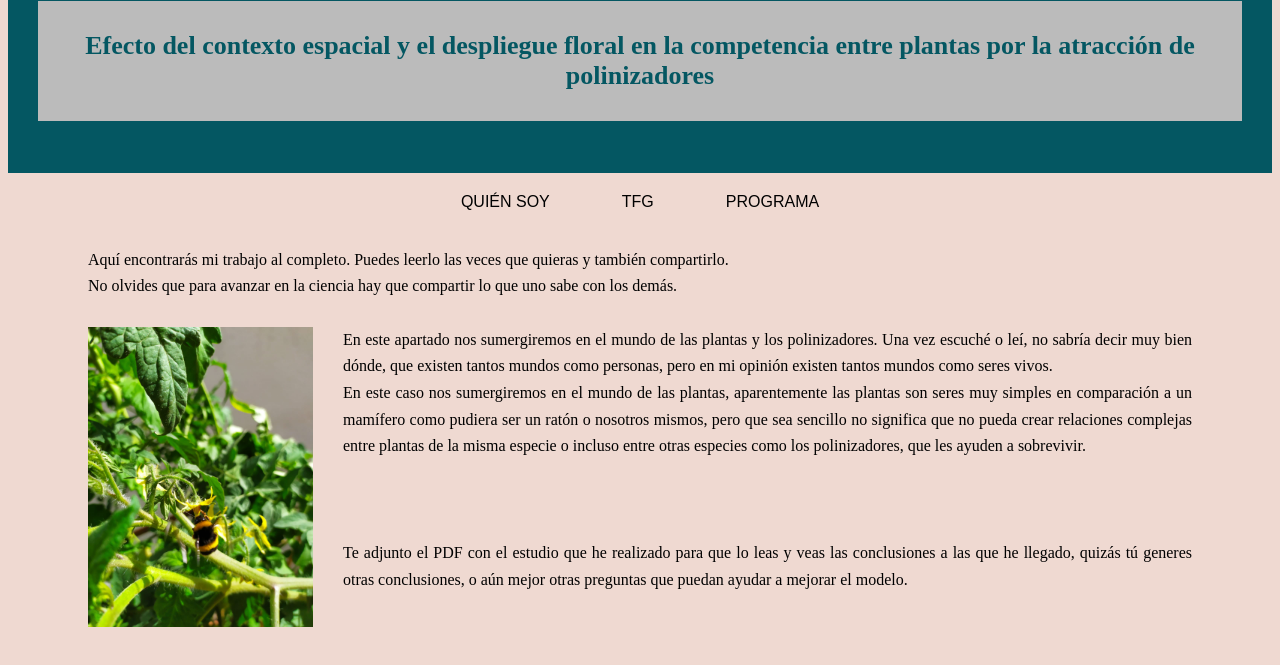
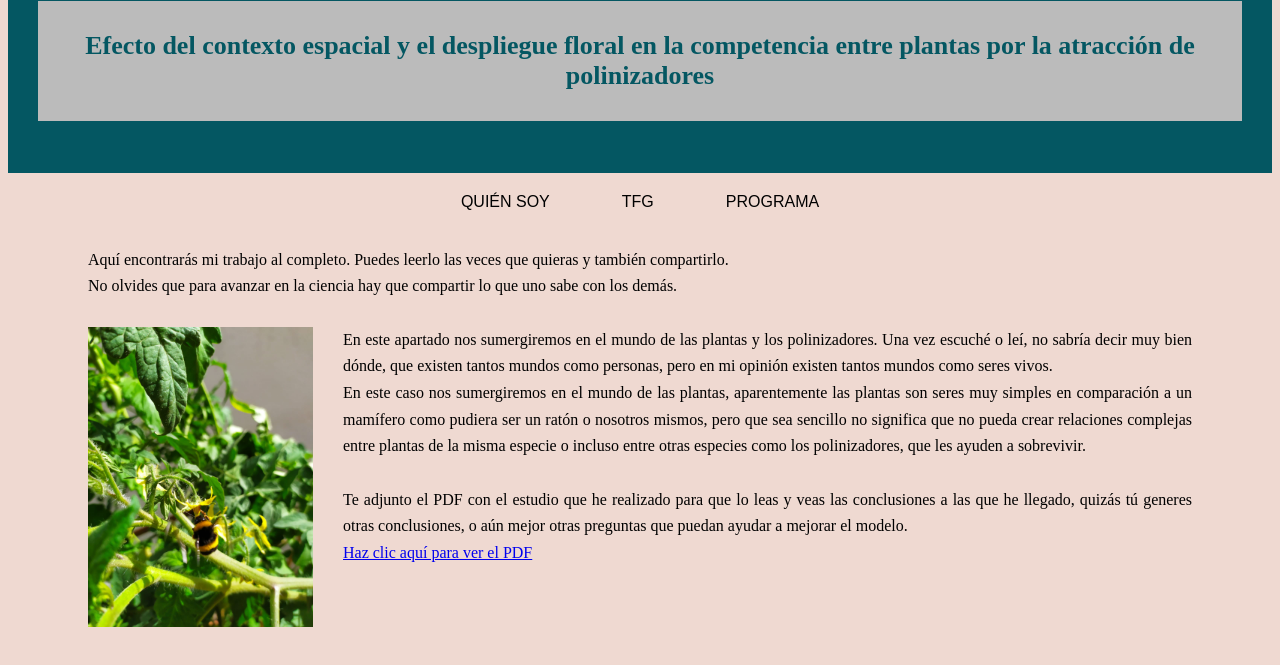
Before and after one commit to lauraquintana/TFG, a plain HTML site: page index.html in a window 1280 px wide. Both pictures are taken after a click on the button "TFG". Shown: the part 117-782 px from the top of the page. Drawn offline with Linux system fonts and the light colour scheme.

Commit message:
update TFG.pdf

```diff
--- a/index.html
+++ b/index.html
@@ -23,7 +23,9 @@
 
     <p id="tfg2">
        Aquí encontrarás mi trabajo al completo. Puedes leerlo las veces que quieras y también compartirlo.<br> No olvides que para avanzar en la ciencia hay que compartir lo que uno sabe con los demás.
-    <br><br><img src="images/abeja.jpeg" alt="abeja" style="margin-top: 0px; margin-right: 30px; float:left" height=50% />En este apartado nos sumergiremos en el mundo de las plantas y los polinizadores. Una vez escuché o leí, no sabría decir muy bien dónde, que existen tantos mundos como personas, pero en mi opinión existen tantos mundos como seres vivos.<br> En este caso nos sumergiremos en el mundo de las plantas, aparentemente las plantas son seres muy simples en comparación a un mamífero como pudiera ser un ratón o nosotros mismos, pero que sea sencillo no significa que no pueda crear relaciones complejas entre plantas de la misma especie o incluso entre otras especies como los polinizadores, que les ayuden a sobrevivir.<br><br><br><br> Te adjunto el PDF con el estudio que he realizado para que lo leas y veas las conclusiones a las que he llegado, quizás tú generes otras conclusiones, o aún mejor otras preguntas que puedan ayudar a mejorar el modelo.   </p>
+    <br><br><img src="images/abeja.jpeg" alt="abeja" style="margin-top: 0px; margin-right: 30px; float:left" height=50% />En este apartado nos sumergiremos en el mundo de las plantas y los polinizadores. Una vez escuché o leí, no sabría decir muy bien dónde, que existen tantos mundos como personas, pero en mi opinión existen tantos mundos como seres vivos.<br> En este caso nos sumergiremos en el mundo de las plantas, aparentemente las plantas son seres muy simples en comparación a un mamífero como pudiera ser un ratón o nosotros mismos, pero que sea sencillo no significa que no pueda crear relaciones complejas entre plantas de la misma especie o incluso entre otras especies como los polinizadores, que les ayuden a sobrevivir.<br><br>Te adjunto el PDF con el estudio que he realizado para que lo leas y veas las conclusiones a las que he llegado, quizás tú generes otras conclusiones, o aún mejor otras preguntas que puedan ayudar a mejorar el modelo.
+<a href="https://github.com/lauraquintana/TFG_documento">Haz clic aquí para ver el PDF</a>
+   </p>
 
 
     <p id="program"> En este apartado encontrarás el modelo que he realizado mediante el programa Netlogo, te aconsejo que vayas primero al apartado TFG antes de ver el programa, ya que allí se explica cómo se usa el modelo. Sé que quizás es un poco difícil de entender el funcionamiento de un programa explicado con palabras y como una imagen vale más que mil palabras te dejo un vídeo que te ayudará a entenderlo mejor.<br><br>
```
